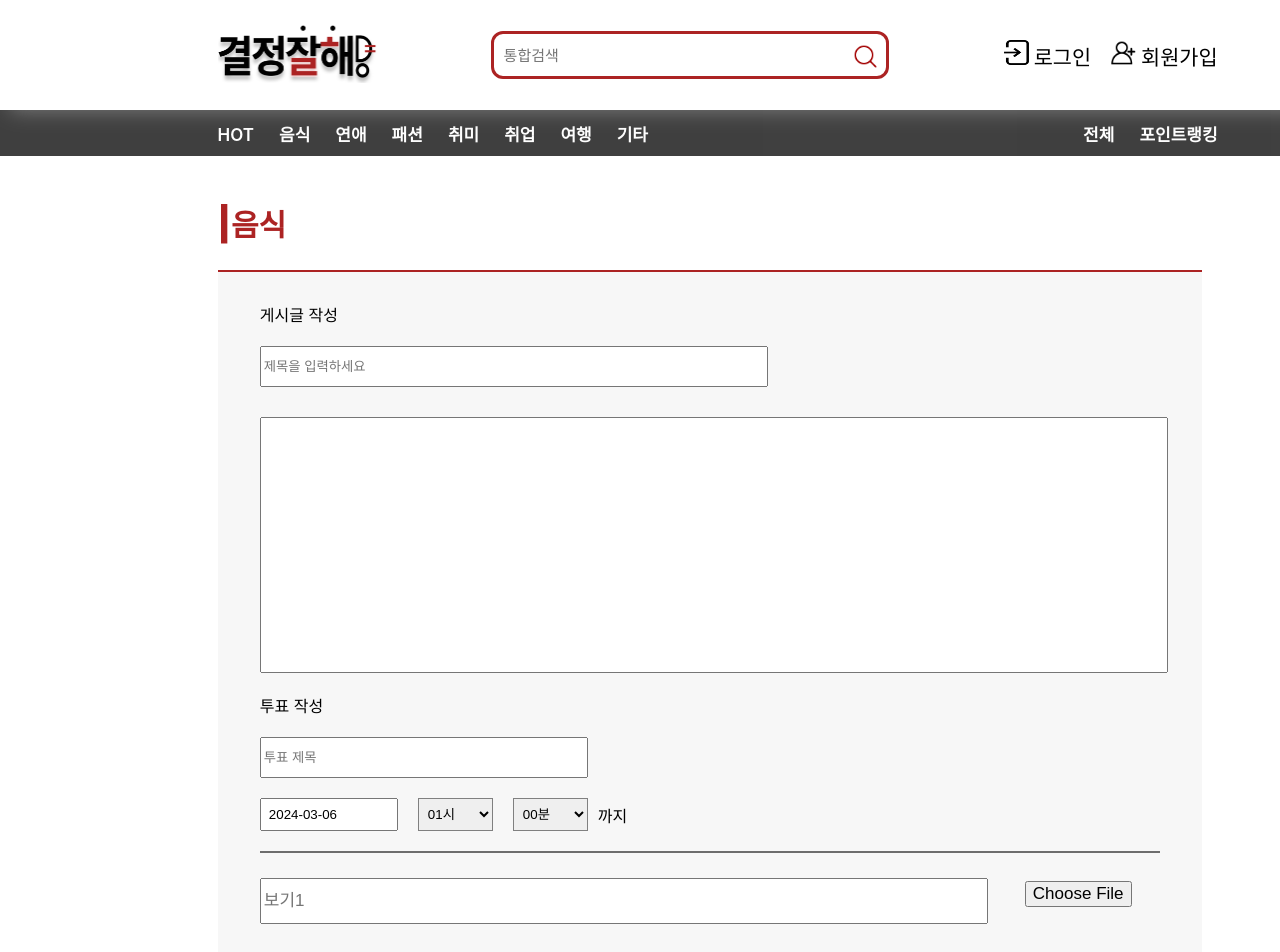
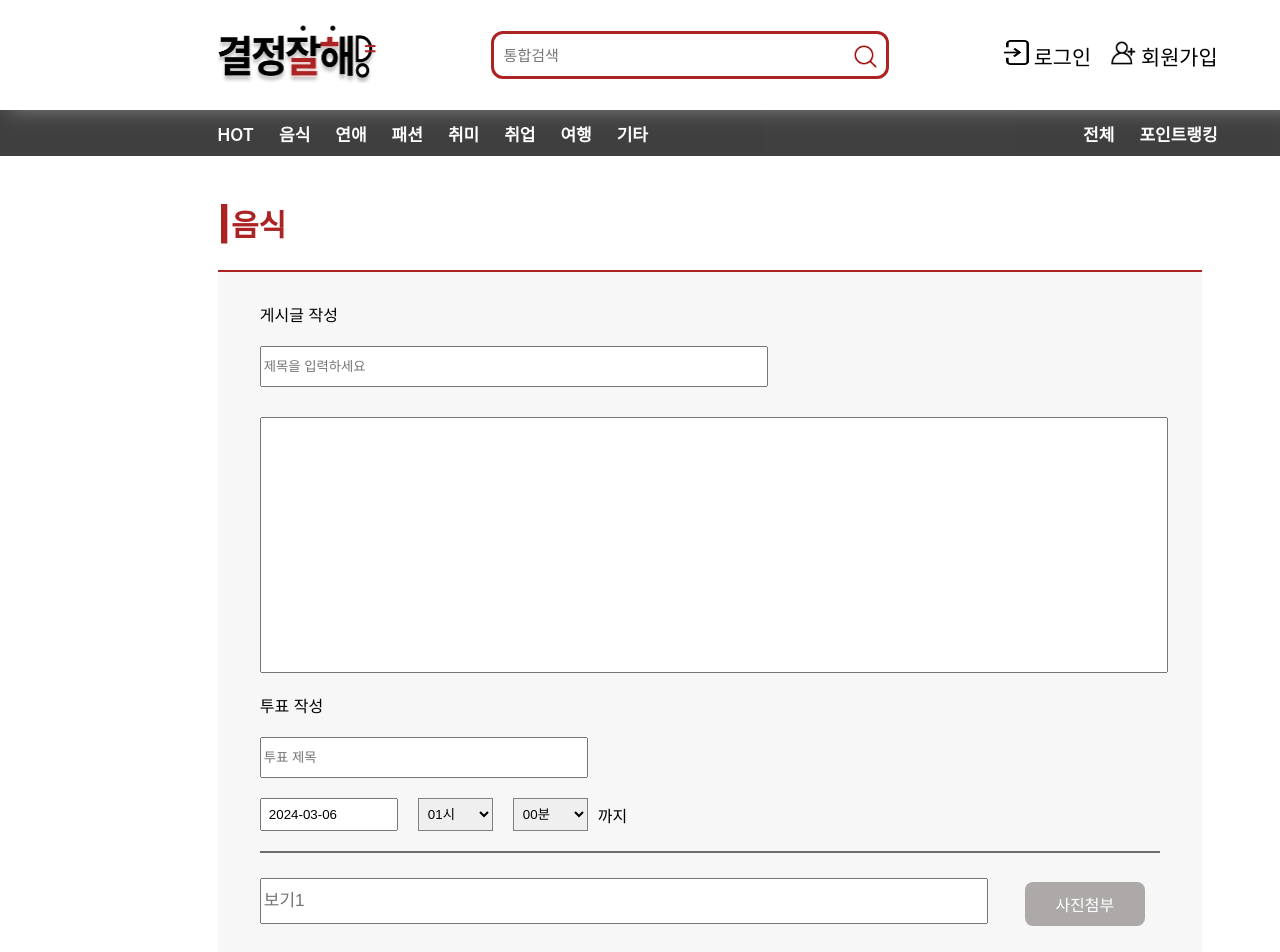
Before and after one commit to OutDecision/OutDecision_Client, a React (Create React App) app: page /board/postup/1 in a window 1280 px wide. Shown: the top 952 px of the page. Built offline with nearby package versions, Linux system fonts and the light colour scheme.

Commit message:
파일첨부 버튼 변경

```diff
--- a/src/component/postup/Postup.js
+++ b/src/component/postup/Postup.js
@@ -65,7 +65,9 @@ function Postup () {
                     <div className={styles.options} key={index}>
                         <input type="text" value={options[index].text} onChange={(e) => handleTextUpload(e, index)} placeholder={`보기${index + 1}`}/>
                         <div class={styles.filebox}>
-                            <input type="file" onChange={(e) => handleImageUpload(e, index)} accept=".png,.jpg" />
+                            <label for={`file-${index}`}>사진첨부</label>
+                            <input id={`file-${index}`} type="file" onChange={(e) => handleImageUpload(e, index)} accept=".png,.jpg" />
+                            <div className={styles.filename}>{options[index].image}</div>
                         </div>
                     </div>
                 ))}
--- a/src/component/postup/postup.module.css
+++ b/src/component/postup/postup.module.css
@@ -72,6 +72,27 @@
 
 .filebox {
     width: 15%;
+    height: 39px;
+}
+
+.filebox label {
+    cursor: pointer;
+    display: inline-block;
+    background-color: #ADA9A9;
+    color: white;
+    border-radius: 8px;
+    padding: 10px;
+    width: 100px;
+    text-align: center;
+}
+
+.filebox input {
+    display: none;
+    white-space: nowrap;
+}
+
+.filename {
+    margin-left: 5px;
 }
 
 .add {
@@ -86,8 +107,8 @@
 
 .endbutton {
     display: flex;
-    width: 900px;
-    justify-content: right;
+    justify-content: flex-end;
+    width: 100%;
     margin-top: 20px;
 }
 
```
